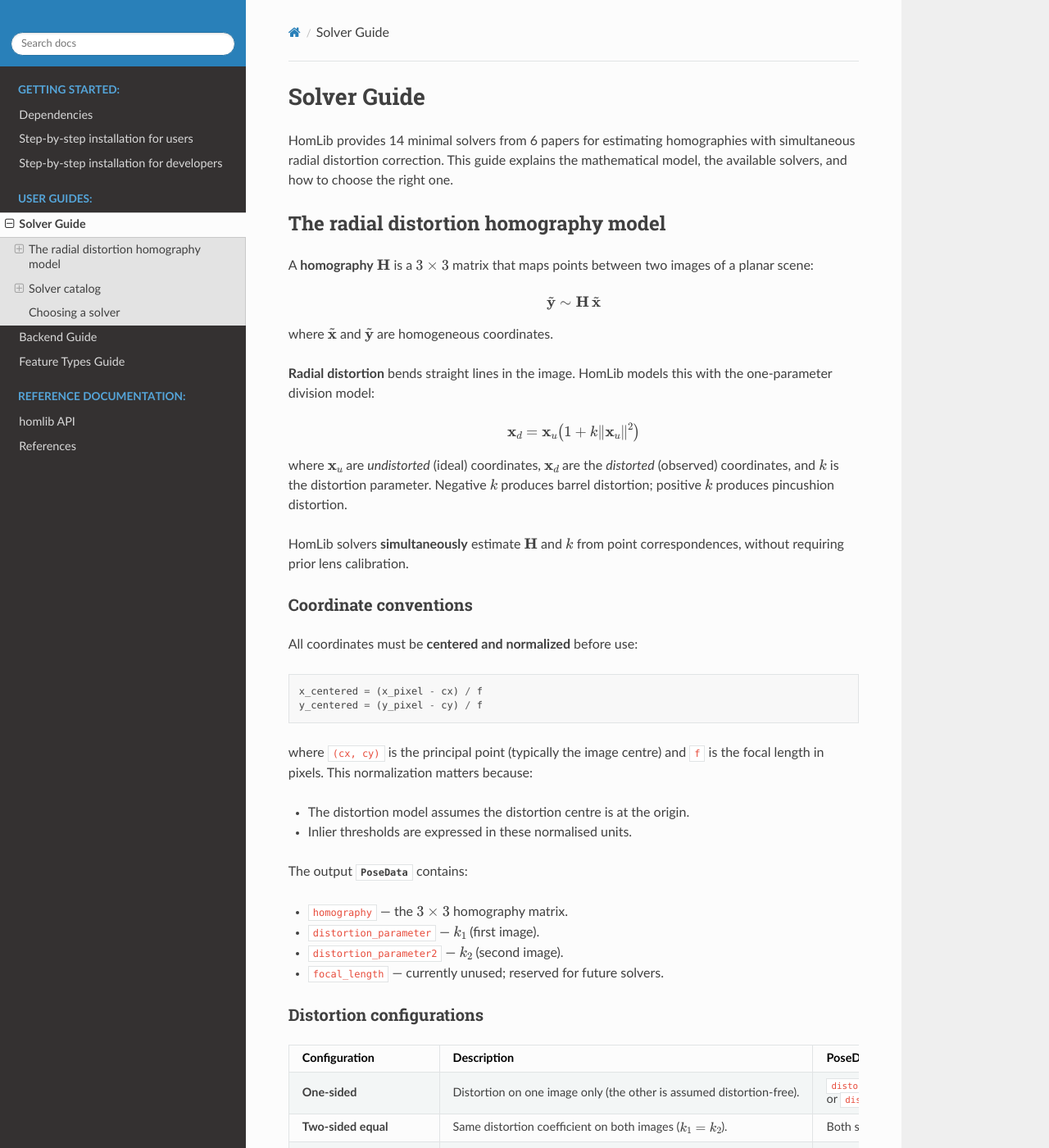
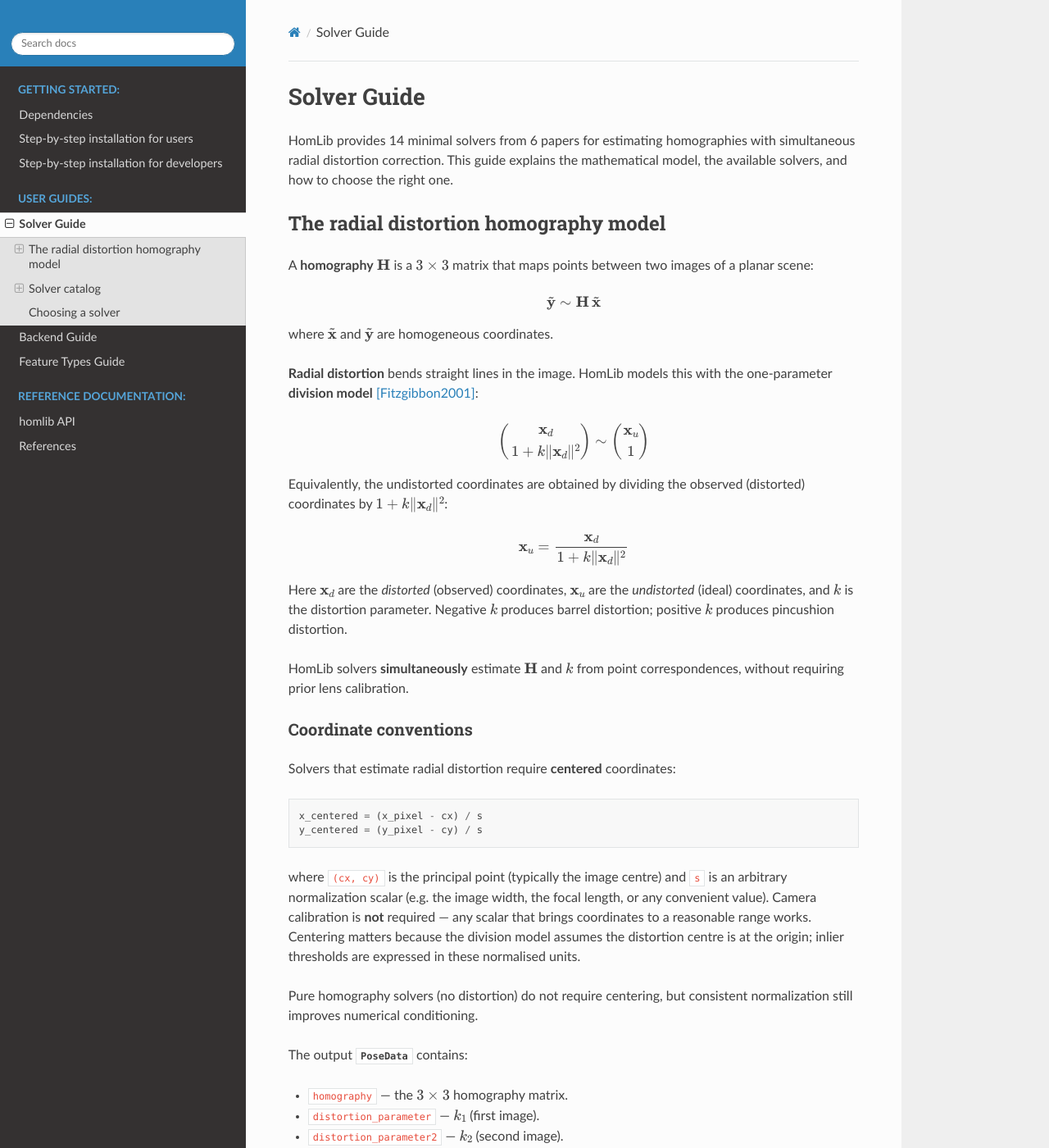
Before and after one commit to marcusvaltonen/HomLib, a Sphinx documentation site: the page built from docs/source/guides/solvers.rst, in a window 1280 px wide and 1400 px high. Shown: the whole window at 82% size. Built offline with Sphinx 7.4.7 and the Read the Docs theme 3.1.0, drawn with Linux system fonts in a browser that asks for light colours; pages that are not in the unit, such as notebooks, are missing from menus.

Commit message:
Fix docs: division model, orientation sample size, API migration, backend availability
- Fix division model equation in solver guide (distortion applied to
  observed coordinates, not undistorted)
- Correct orientation solver minimal sample size from 4 to 3
- Clarify coordinate centering is only needed for distortion solvers
  and does not require camera calibration
- Migrate example_real_data.py from old function API to new class API
- Add note in backend comparison about real-data advantages
- Fix backend platform availability table (all platforms supported)
- Add Windows vcpkg instructions for building optional backends

Co-Authored-By: Claude Opus 4.6 <noreply@anthropic.com>

```diff
--- a/docs/source/guides/features.rst
+++ b/docs/source/guides/features.rst
@@ -35,7 +35,7 @@ Overview
    * - :attr:`~homlib.FeatureType.Orientation`
      - ``x``, ``y`` (2×N) + ``ori`` (2×N)
      - SIFT, ORB (with angle)
-     - 4
+     - 3
      - 1 solver
 
 A lower minimal sample size means RANSAC needs exponentially fewer iterations
@@ -131,7 +131,7 @@ Orientation-covariant features
 
 Many keypoint detectors (SIFT, ORB, etc.) assign a dominant orientation
 angle to each keypoint.  Orientation-covariant solvers exploit this
-additional information, needing **4 correspondences** instead of 5.
+additional information, needing **3 correspondences** instead of 5.
 
 **Data format:**
 
@@ -160,7 +160,7 @@ additional information, needing **4 correspondences** instead of 5.
 
 **Available solvers:**
 
-- :class:`~homlib.ValtonenOrnhagICPR2026OrientationSingleSided` — 4-point,
+- :class:`~homlib.ValtonenOrnhagICPR2026OrientationSingleSided` — 3-point,
   one-sided distortion.
 
 
--- a/docs/source/guides/solvers.rst
+++ b/docs/source/guides/solvers.rst
@@ -22,16 +22,25 @@ where :math:`\tilde{\mathbf{x}}` and :math:`\tilde{\mathbf{y}}` are homogeneous
 coordinates.
 
 **Radial distortion** bends straight lines in the image.  HomLib models this
-with the one-parameter division model:
+with the one-parameter **division model** [Fitzgibbon2001]_:
 
 .. math::
 
-   \mathbf{x}_d = \mathbf{x}_u \bigl(1 + k \|\mathbf{x}_u\|^2\bigr)
+   \begin{pmatrix} \mathbf{x}_d \\ 1 + k\|\mathbf{x}_d\|^2 \end{pmatrix}
+   \sim
+   \begin{pmatrix} \mathbf{x}_u \\ 1 \end{pmatrix}
 
-where :math:`\mathbf{x}_u` are *undistorted* (ideal) coordinates,
-:math:`\mathbf{x}_d` are the *distorted* (observed) coordinates, and :math:`k`
-is the distortion parameter.  Negative :math:`k` produces barrel distortion;
-positive :math:`k` produces pincushion distortion.
+Equivalently, the undistorted coordinates are obtained by dividing the observed
+(distorted) coordinates by :math:`1 + k\|\mathbf{x}_d\|^2`:
+
+.. math::
+
+   \mathbf{x}_u = \frac{\mathbf{x}_d}{1 + k\|\mathbf{x}_d\|^2}
+
+Here :math:`\mathbf{x}_d` are the *distorted* (observed) coordinates,
+:math:`\mathbf{x}_u` are the *undistorted* (ideal) coordinates, and
+:math:`k` is the distortion parameter.  Negative :math:`k` produces
+barrel distortion; positive :math:`k` produces pincushion distortion.
 
 HomLib solvers **simultaneously** estimate :math:`\mathbf{H}` and :math:`k`
 from point correspondences, without requiring prior lens calibration.
@@ -40,16 +49,20 @@ from point correspondences, without requiring prior lens calibration.
 Coordinate conventions
 ^^^^^^^^^^^^^^^^^^^^^^
 
-All coordinates must be **centered and normalized** before use::
+Solvers that estimate radial distortion require **centered** coordinates::
 
-   x_centered = (x_pixel - cx) / f
-   y_centered = (y_pixel - cy) / f
+   x_centered = (x_pixel - cx) / s
+   y_centered = (y_pixel - cy) / s
 
 where ``(cx, cy)`` is the principal point (typically the image centre) and
-``f`` is the focal length in pixels.  This normalization matters because:
+``s`` is an arbitrary normalization scalar (e.g. the image width, the focal
+length, or any convenient value).  Camera calibration is **not** required —
+any scalar that brings coordinates to a reasonable range works.  Centering
+matters because the division model assumes the distortion centre is at the
+origin; inlier thresholds are expressed in these normalised units.
 
-- The distortion model assumes the distortion centre is at the origin.
-- Inlier thresholds are expressed in these normalised units.
+Pure homography solvers (no distortion) do not require centering, but
+consistent normalization still improves numerical conditioning.
 
 The output :class:`~homlib.PoseData` contains:
 
```
Also changed, not shown: other parts of docs/source/guides/solvers.rst (+2 -2 lines), docs/source/guides/backends.rst (+10 -12 lines), 2 other files.
